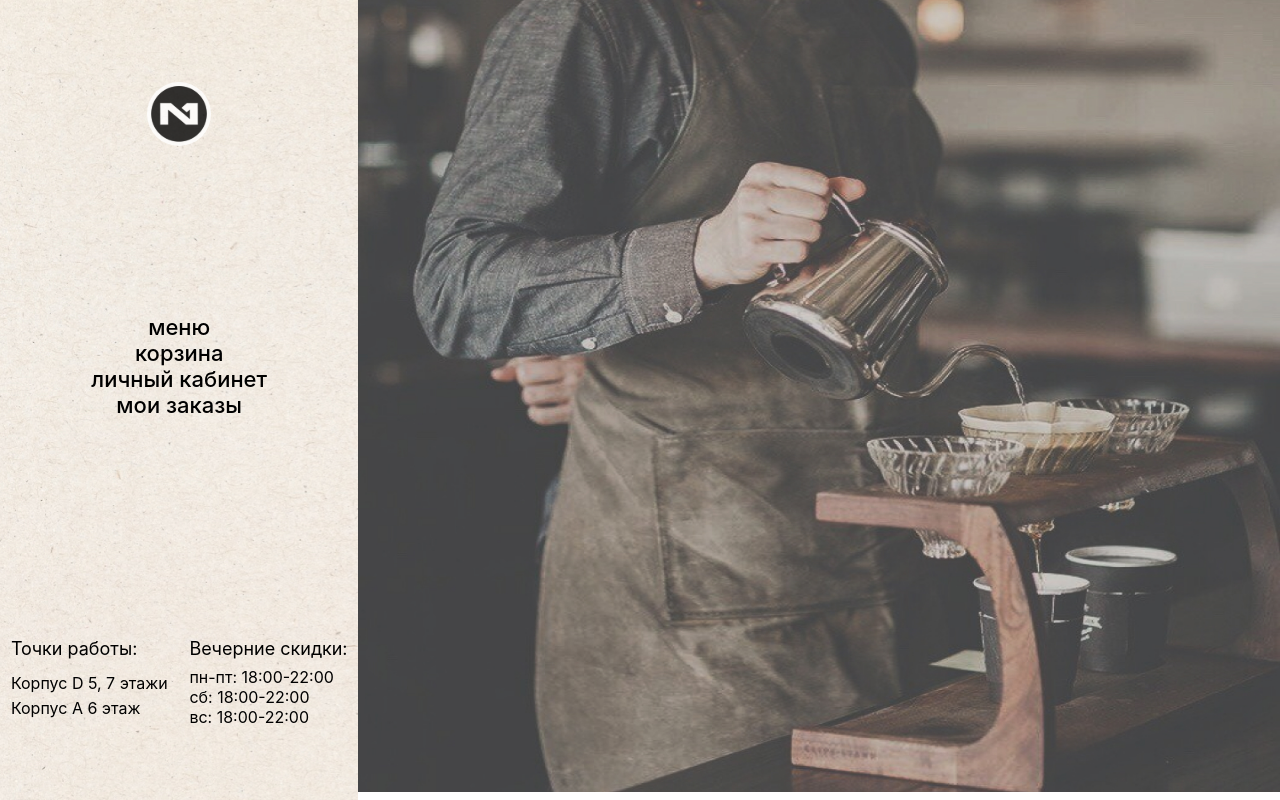
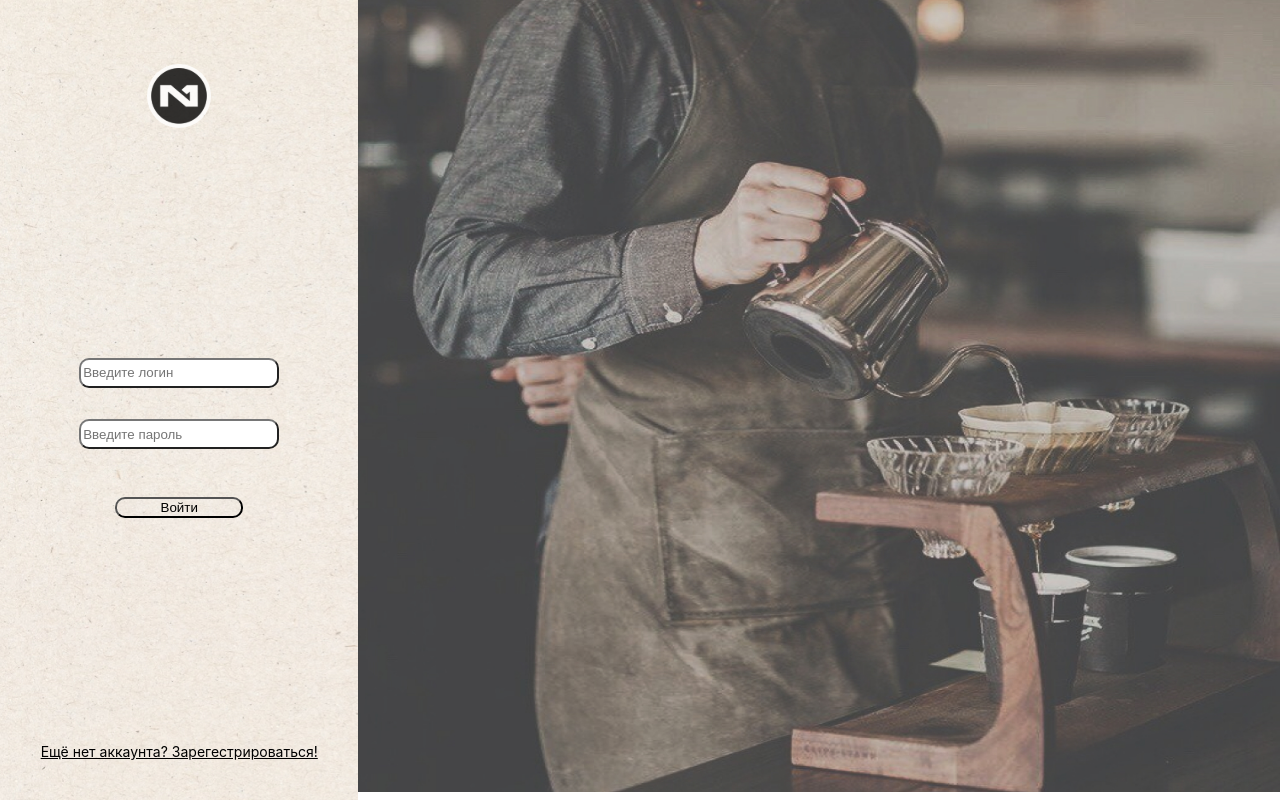
Before and after one commit to BornOfTheMoon/Coffee, a React (Create React App) app: page /login in a window 1280 px wide. Before the commit this address led to /home. Built offline with nearby package versions, Linux system fonts and the light colour scheme.

Commit message:
redirection v2.0

```diff
--- a/src/App.js
+++ b/src/App.js
@@ -1,4 +1,4 @@
-import React from "react";
+import React, {useEffect, useState} from "react";
 import {BrowserRouter as Router, Routes, Route} from "react-router-dom";
 import './App.css';
 import HomePage from "./pages/HomePage/HomePage";
@@ -11,28 +11,49 @@ import UserOrdersPage from "./pages/UserOrdersPage/UserOrdersPage";
 import RequireAuth from "./components/RequireAuth/RequireAuth";
 import RequireUnauth from "./components/RequireAuth/RequireUnauth";
 import BasketPage from "./pages/BasketPage/BasketPage";
+import verifyUser from "./verifyUser";
 
 
 function App() {
+    const [auth, setAuth] = useState(false);
+    const [path, setPath] = useState('/home')
+    const [error, setError] = useState('');
+
+    useEffect(() => {
+        let cleanupFunc = false;
+
+        const getAuth = async () => {
+            try {
+                const res = await verifyUser(localStorage.getItem('token'));
+                if (!cleanupFunc) setAuth(res !== null && res !== undefined && res);
+            } catch (e) {
+                setError(e);
+            }
+        }
+
+        getAuth();
+        return () => cleanupFunc = true;
+    }, [])
+
     return (
         <Router>
             <div className="app">
                 <Routes>
                     <Route path="/home" element={<HomePage/>}/>
-                    <Route path="/profile" element={<RequireAuth>
+                    <Route path="/profile" element={<RequireAuth auth={auth} setAuthorised={setAuth} path={path} setPath={setPath}>
                         <ProfilePage/>
                     </RequireAuth>}/>
-                    <Route path="/login" element={<RequireUnauth>
+                    <Route path="/login" element={<RequireUnauth auth={auth} setAuthorised={setAuth} path={path}>
                         <LoginPage/>
                     </RequireUnauth>}/>
                     <Route path="/register" element={<RegisterPage/>}/>
                     <Route path="/menu" element={<MenuPage/>}/>
                     <Route path="/product" element={<ProductDetailsPage/>}/>
                     <Route path="/product/:id" element={<ProductDetailsPage/>}/>
-                    <Route path="/orders" element={<RequireAuth>
+                    <Route path="/orders" element={<RequireAuth auth={auth} setAuthorised={setAuth} path={path} setPath={setPath}>
                         <UserOrdersPage/>
                     </RequireAuth>}/>
-                    <Route path="/" element={<RequireUnauth>
+                    <Route path="/" element={<RequireUnauth auth={auth} setAuthorised={setAuth} path={path}>
                         <RegisterPage/>
                     </RequireUnauth>}/>
                     <Route path="/basket" element={<BasketPage/>}/>
--- a/src/components/RequireAuth/RequireAuth.js
+++ b/src/components/RequireAuth/RequireAuth.js
@@ -1,48 +1,16 @@
-import verifyUser from "../../verifyUser";
-import {useLocation, Navigate} from "react-router";
-import {useEffect, useRef, useState} from "react";
+import {Navigate} from "react-router";
+import React from "react";
+import {useLocation} from "react-router-dom";
 
-function RequireAuth({ children }) {
-    const state = useLocation().state;
-    const isMountedRef = useRef(null);
-    const controller = new AbortController();
+function RequireAuth({ auth, setAuthorised, path, setPath, children }) {
     const location = useLocation();
-    const [auth, setAuth] = useState(false)
-    let [error, setError] = useState('');
-    async function getAuth() {
-        try {
-            const res = await verifyUser(localStorage.getItem('token'));
-            setAuth(res !== null && res !== undefined && res);
-        } catch (e) {
-            setError(e);
-        }
+    path = location.pathname;
+    setPath(path);
+    if (!auth) {
+        return <Navigate to="/login"/>;
     }
 
-    useEffect(() => {
-        if (!state) {
-            isMountedRef.current = true;
-            getAuth().then(r => r);
-            return () => {
-                isMountedRef.current = false;
-                controller.abort();
-            };
-        }
-    }, [])
-
-    if (state) {
-        if (state.auth) {
-            return children;
-        } else {
-            return <Navigate to="/login" state={{from: location.pathname, auth: false}}/>;
-        }
-    }
-
-    if (!auth) {
-        return <Navigate to="/login" state={{from: location.pathname, auth: false}}/>;
-    }
-
-
-    return children;
+    return React.cloneElement(children, {auth: auth, setAuthorised: setAuthorised});
 }
 
 export default RequireAuth
--- a/src/components/RequireAuth/RequireUnauth.js
+++ b/src/components/RequireAuth/RequireUnauth.js
@@ -1,46 +1,13 @@
-import verifyUser from "../../verifyUser";
-import {Navigate, useLocation} from "react-router";
-import React, {useEffect, useRef, useState} from "react";
+import {Navigate} from "react-router";
+import React from "react";
 
-function RequireUnauth({ children }) {
-    const state = useLocation().state;
-    const isMountedRef = useRef(null);
-    const controller = new AbortController();
-    let [auth, setAuth] = useState(true);
-    let [error, setError] = useState('');
-    async function getAuth() {
-        try {
-            const res = await verifyUser(localStorage.getItem('token'));
-            setAuth(res !== null && res !== undefined && res);
-        } catch (e) {
-            setError(e);
-        }
+function RequireUnauth({ auth, setAuthorised, path, children }) {
+    if (auth) {
+        return <Navigate to={path}/>;
     }
 
-    useEffect(() => {
-        if (!state) {
-            isMountedRef.current = true;
-            getAuth().then(r => r);
-            return () => {
-                isMountedRef.current = false;
-                controller.abort();
-            };
-        }
-    }, [])
 
-    if (state) {
-        if (state.auth) {
-            return <Navigate to="/home" state={{auth: true}}/>;
-        } else {
-            return children;
-        }
-    }
-
-    if (auth) {
-        return <Navigate to="/home" state={{auth: true}}/>;
-    }
-
-    return children;
+    return React.cloneElement(children, {auth: auth, setAuthorised: setAuthorised});
 }
 
 export default RequireUnauth
--- a/src/pages/LoginPage/LoginPage.js
+++ b/src/pages/LoginPage/LoginPage.js
@@ -1,14 +1,59 @@
 import styles from "./LoginPage.module.css"
 import UniversalContent from "../../components/UniversalContent/UniversalContent";
-import Login from "../../components/Login/Login";
+import {NavLink} from "react-router-dom";
+import logo from "../../images/logo.svg";
 
-function HomePage() {
+async function loginUser(data) {
+    return fetch('http://localhost:8000/api/login', {
+        method: 'POST',
+        body: JSON.stringify(data),
+        headers: {
+            'Content-Type': 'application/json'
+        }
+    }).then(res => res.json())
+}
+
+function LoginPage({auth, setAuthorised, path, setPath}) {
+    const handleSubmit = async event => {
+        event.preventDefault();
+        const data = {
+            username: event.target.elements.name.value,
+            password: event.target.elements.password.value
+        }
+        let token;
+        token = await loginUser(data).catch(err => token = {token: 'error'});
+        if (token.token !== 'error') {
+            auth = true;
+            setAuthorised(auth);
+            localStorage.setItem('token', token.token);
+        }
+    }
     return (
         <div className={styles.loginPage}>
-            <Login/>
+            <div className={styles.login}>
+                <NavLink to="/home" className={styles.login__logo}>
+                    <img src={logo} className={styles.login__logo} alt="logo"/>
+                </NavLink>
+                <form className={styles.login__form} onSubmit={handleSubmit}>
+                    <input
+                        placeholder="Введите логин"
+                        type="text"
+                        id="name"
+                    />
+                    <input
+                        placeholder="Введите пароль"
+                        type="password"
+                        id="password"
+                    />
+                    <button type="submit" className={styles.login__form_button}>
+                        Войти
+                    </button>
+                </form>
+                <NavLink to="/register" className={styles.login__link}>Ещё нет аккаунта? Зарегестрироваться!</NavLink>
+            </div>
             <UniversalContent className={styles.loginPage__content}/>
         </div>
     )
 }
 
-export default HomePage
+export default LoginPage
--- a/src/pages/LoginPage/LoginPage.module.css
+++ b/src/pages/LoginPage/LoginPage.module.css
@@ -0,0 +1,48 @@
+.login {
+    display: flex;
+    flex-direction: column;
+    justify-content: space-between;
+    background: url("../../images/sidebarBackground.jpg");
+    width: 28vw;
+    height: 87vh;
+    position: fixed;
+    align-items: center;
+    padding: 8vh 0 5vh;
+}
+
+.login__logo {
+    fill: black;
+    width: 5vw;
+    align-self: center;
+}
+
+.login__form {
+    display: flex;
+    flex-direction: column;
+    height: 20vh;
+    justify-content: space-between;
+    align-items: center;
+}
+
+.login__form > input {
+    width: 15vw;
+    height: 3vh;
+    border-radius: 10px;
+    border-style: outset;
+}
+
+.login__form > input:focus {
+    outline: none;
+}
+
+.login__form_button {
+    width: 10vw;
+    border-radius: 10px;
+    margin-top: 2vh;
+    background-color: rgba(236, 234, 234, 0.1);
+}
+
+.login__link {
+    color: black;
+    font-size: 14px;
+}
```
